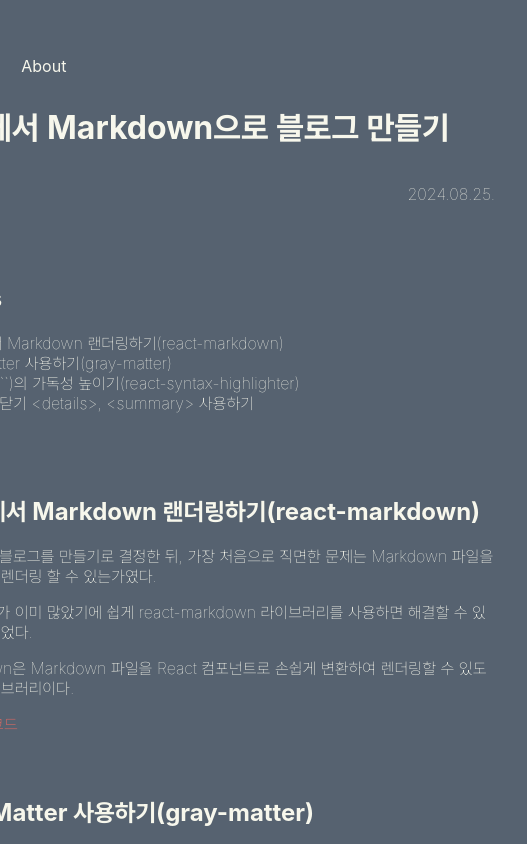
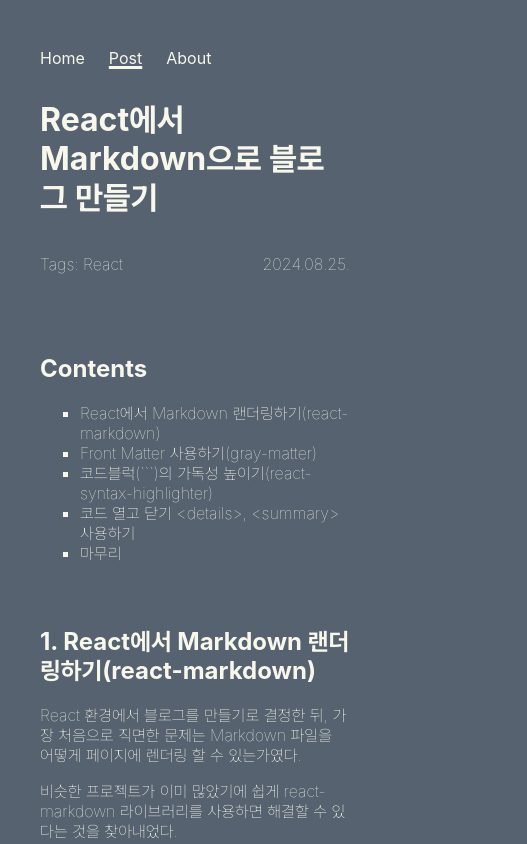
Before and after one commit to SioJeong/siojeong.github.io, a React (Vite) app: page /post/1 in a window 390 px wide. Shown: the top 844 px of the page, 527 px wide, since content can reach past the window. Built offline with nearby package versions, Linux system fonts and the light colour scheme.

Commit message:
design:  반응형 width 수정

```diff
--- a/src/App.css
+++ b/src/App.css
@@ -5,8 +5,6 @@ body {
     font-weight: lighter;
     background-color: #566270;
     color: #f7f7ec;
-    display: flex;
-    justify-content: center;
 }
 
 a {
@@ -19,13 +17,20 @@ a:hover {
 }
 
 .root-container {
-    margin: 3em 10em;
+    width: 100%;
     max-width: 600px;
+    margin: 3em auto;
+    padding: 0 2em;
+    box-sizing: border-box;
+}
+
+.content {
+    text-align: left;
+    width: 100%;
 }
 
 @media (max-width: 600px) {
     .root-container {
-        margin: 3em 2em;
-        max-width: 100%;
+        margin: 3em 0;
     }
 }
--- a/src/App.tsx
+++ b/src/App.tsx
@@ -17,10 +17,11 @@ createRoot(document.getElementById('root')!).render(
     <StrictMode>
         <PostProvider>
             <BrowserRouter>
-            {/* <BrowserRouter basename="https://siojeong.github.io/"> */}
                 <div className="root-container">
-                    <Header />
-                    <Main />
+                    <div className="content">
+                        <Header />
+                        <Main />
+                    </div>
                 </div>
             </BrowserRouter>
         </PostProvider>
--- a/src/components/header/Header.module.css
+++ b/src/components/header/Header.module.css
@@ -3,7 +3,6 @@
     display: flex;
     gap: 1.5rem;
     margin-bottom: 2rem;
-    width: 600px;
 }
 
 a {
```
